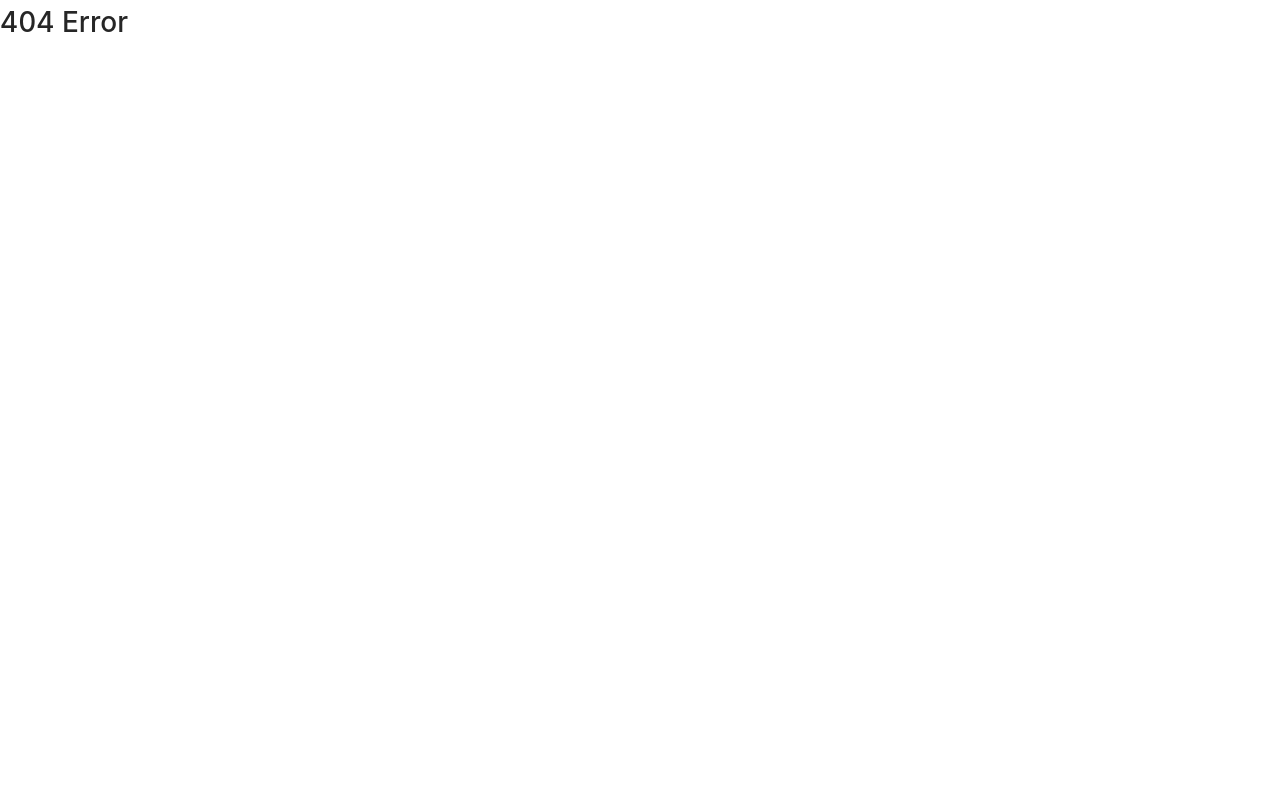
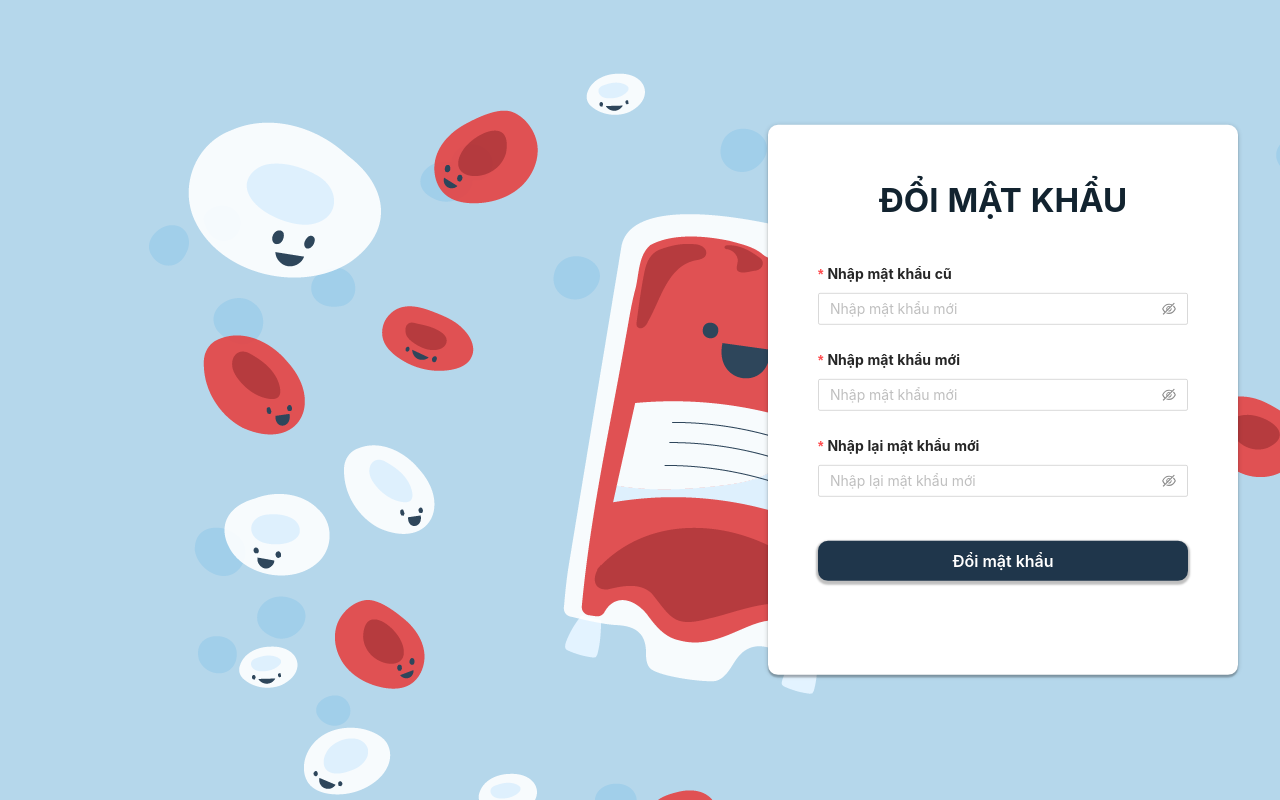
Before and after one commit to SWP391-Fall2022/BloodDonor-Frontend, a React (Create React App) app: page /new-password in a window 1280 px wide. Built offline with nearby package versions, Linux system fonts and the light colour scheme.

Commit message:
Style Raw change password page
Need to add login system, check old Password and check duplicate new Passwords

```diff
--- a/src/index.js
+++ b/src/index.js
@@ -5,6 +5,7 @@ import { BrowserRouter, Routes, Route } from "react-router-dom";
 import Home from "./routes/home";
 import Login from "./routes/login";
 import Register from "./routes/register";
+import NewPass from "./routes/changePass";
 import Forget from "./routes/restore";
 import Campaign from "./routes/campaign";
 import News from "./routes/news";
@@ -18,6 +19,7 @@ export default function App() {
         <Route path="/" index element={<Home />} />
         <Route path="login" element={<Login />} />
         <Route path="register" element={<Register />} />
+        <Route path="new-password" element={<NewPass />} />
         <Route path="restore" element={<Forget />} />
         <Route path="campaign" element={<Campaign />} />
         <Route path="news" element={<News />} />
--- a/src/routes/changePass.js
+++ b/src/routes/changePass.js
@@ -0,0 +1,36 @@
+import styles from '../styles/login.module.css';
+import { Button, Form, Input } from 'antd';
+
+const newPass = () => {
+
+    //Need a system to check login before come to this page
+    //Need a system to check old Password before change the new one
+    //Need a system to check 2 passwords here are the same
+
+    return (
+        <div className={styles.mainBackground}>
+            <div className={`${styles.container} ${styles.font}`}>
+                <h1 className={`${styles.title}`}>ĐỔI MẬT KHẨU</h1>
+                <Form layout="vertical">
+                    <Form.Item className={styles.formLabel} label="Nhập mật khẩu cũ" name="oldPass" rules={[{ required: true, message: 'Vui lòng nhập vào đây' }]}>
+                        <Input.Password placeholder="Nhập mật khẩu mới" />
+                    </Form.Item>
+                    <Form.Item className={styles.formLabel} label="Nhập mật khẩu mới" name="newPass" rules={[{ required: true, message: 'Vui lòng nhập vào đây' }]}>
+                        <Input.Password placeholder="Nhập mật khẩu mới" />
+                    </Form.Item>
+                    <Form.Item className={styles.formLabel} label="Nhập lại mật khẩu mới" name="newPassDupCheck" rules={[{ required: true, message: 'Vui lòng nhập vào đây' }]}>
+                        <Input.Password placeholder="Nhập lại mật khẩu mới" />
+                    </Form.Item>
+                    {/* recaptcha here */}
+                    <Form.Item>
+                        <Button className={`${styles.btn}`} type="primary" htmlType="submit" size="large">
+                            Đổi mật khẩu
+                        </Button>
+                    </Form.Item>
+                </Form>
+            </div>
+        </div>
+    )
+};
+
+export default newPass;
```
